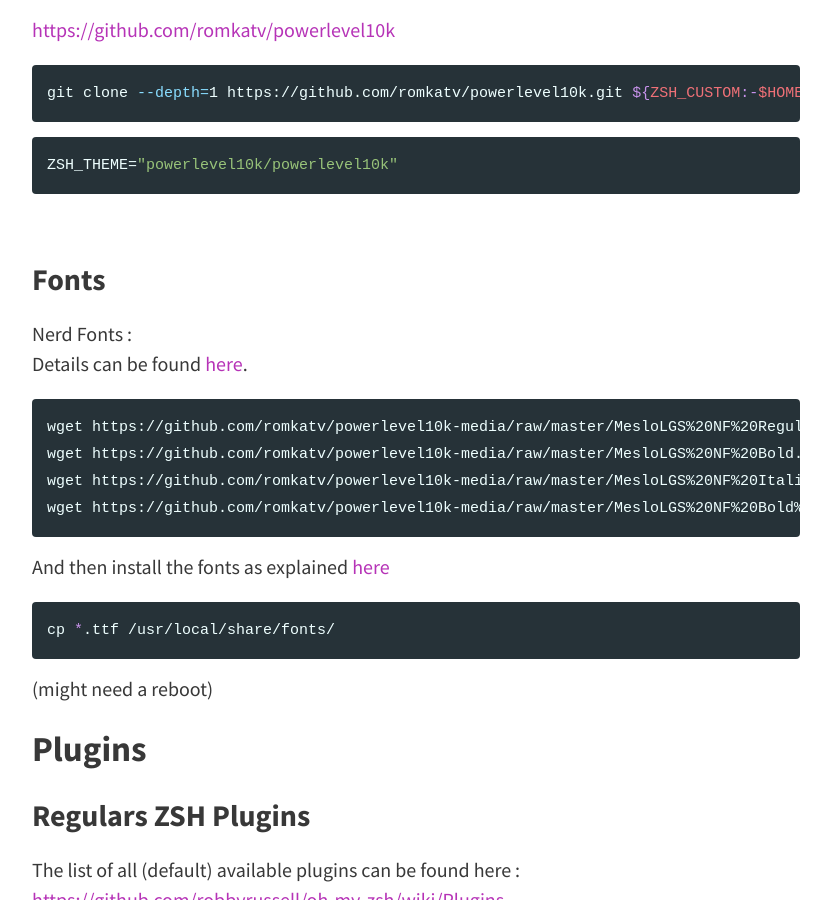
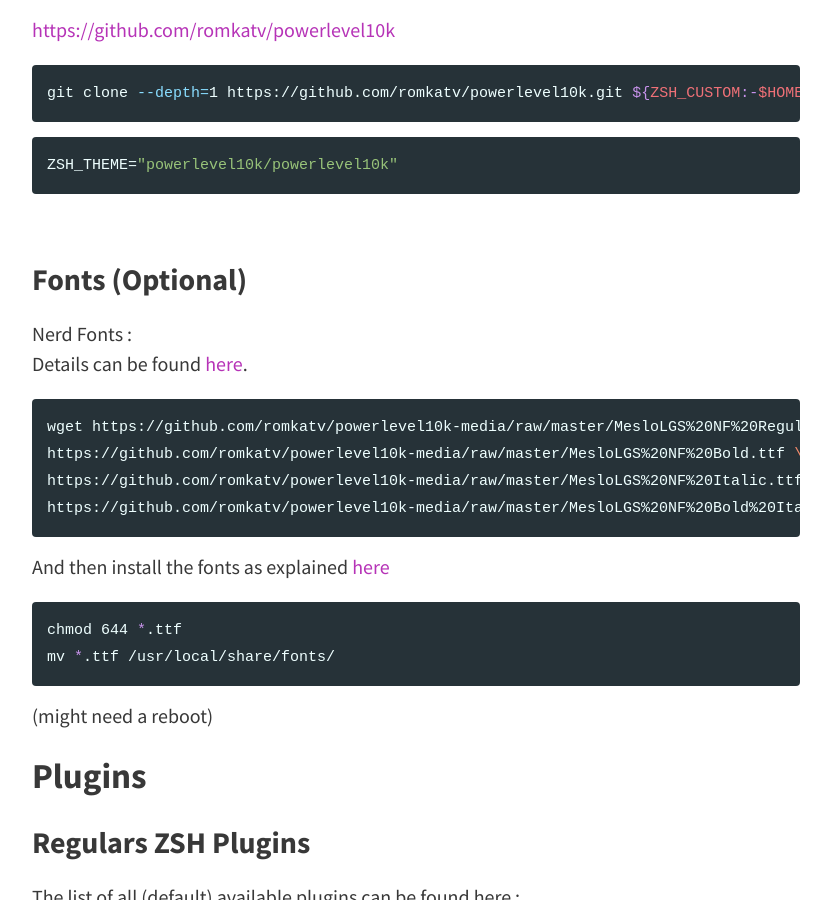
Before and after one commit to cristalcorp/cristalcorp.github.io, a Jekyll site: the page built from _posts/2021-10-23-Terminal.md, in a window 1280 px wide and 900 px high, scrolled down 1412 px. Shown: the whole window, without its empty margins (224-1055 px from the left). Built offline with Jekyll 4.4.1, drawn with Linux system fonts in a browser that asks for light colours; some of the changed text lies outside the part shown.

Commit message:
new terminal post

```diff
--- a/_posts/2021-10-23-Terminal.md
+++ b/_posts/2021-10-23-Terminal.md
@@ -42,19 +42,20 @@ ZSH_THEME="powerlevel10k/powerlevel10k"
 {% endhighlight %}
 <br>
 
-### Fonts
+### Fonts (Optional)
 Nerd Fonts :<br>
 Details can be found [here](https://github.com/romkatv/powerlevel10k#meslo-nerd-font-patched-for-powerlevel10k).<br>
 {% highlight bash %}
-wget https://github.com/romkatv/powerlevel10k-media/raw/master/MesloLGS%20NF%20Regular.ttf
-wget https://github.com/romkatv/powerlevel10k-media/raw/master/MesloLGS%20NF%20Bold.ttf
-wget https://github.com/romkatv/powerlevel10k-media/raw/master/MesloLGS%20NF%20Italic.ttf
-wget https://github.com/romkatv/powerlevel10k-media/raw/master/MesloLGS%20NF%20Bold%20Italic.ttf
+wget https://github.com/romkatv/powerlevel10k-media/raw/master/MesloLGS%20NF%20Regular.ttf \
+https://github.com/romkatv/powerlevel10k-media/raw/master/MesloLGS%20NF%20Bold.ttf \
+https://github.com/romkatv/powerlevel10k-media/raw/master/MesloLGS%20NF%20Italic.ttf \
+https://github.com/romkatv/powerlevel10k-media/raw/master/MesloLGS%20NF%20Bold%20Italic.ttf
 {% endhighlight %}
 
 And then install the fonts as explained [here](https://wiki.debian.org/Fonts)
 {% highlight bash %}
-cp *.ttf /usr/local/share/fonts/
+chmod 644 *.ttf
+mv *.ttf /usr/local/share/fonts/
 {% endhighlight %}
 (might need a reboot)
 <br>
```
